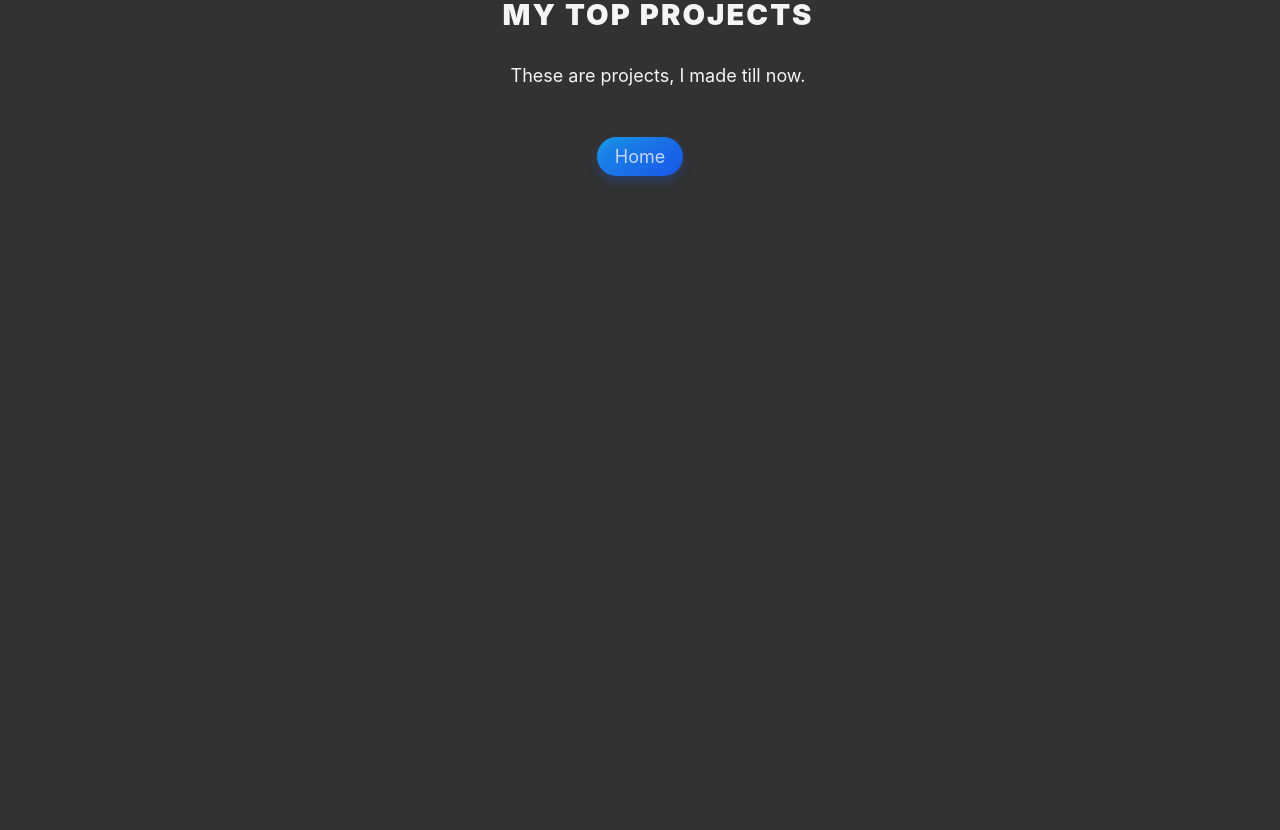
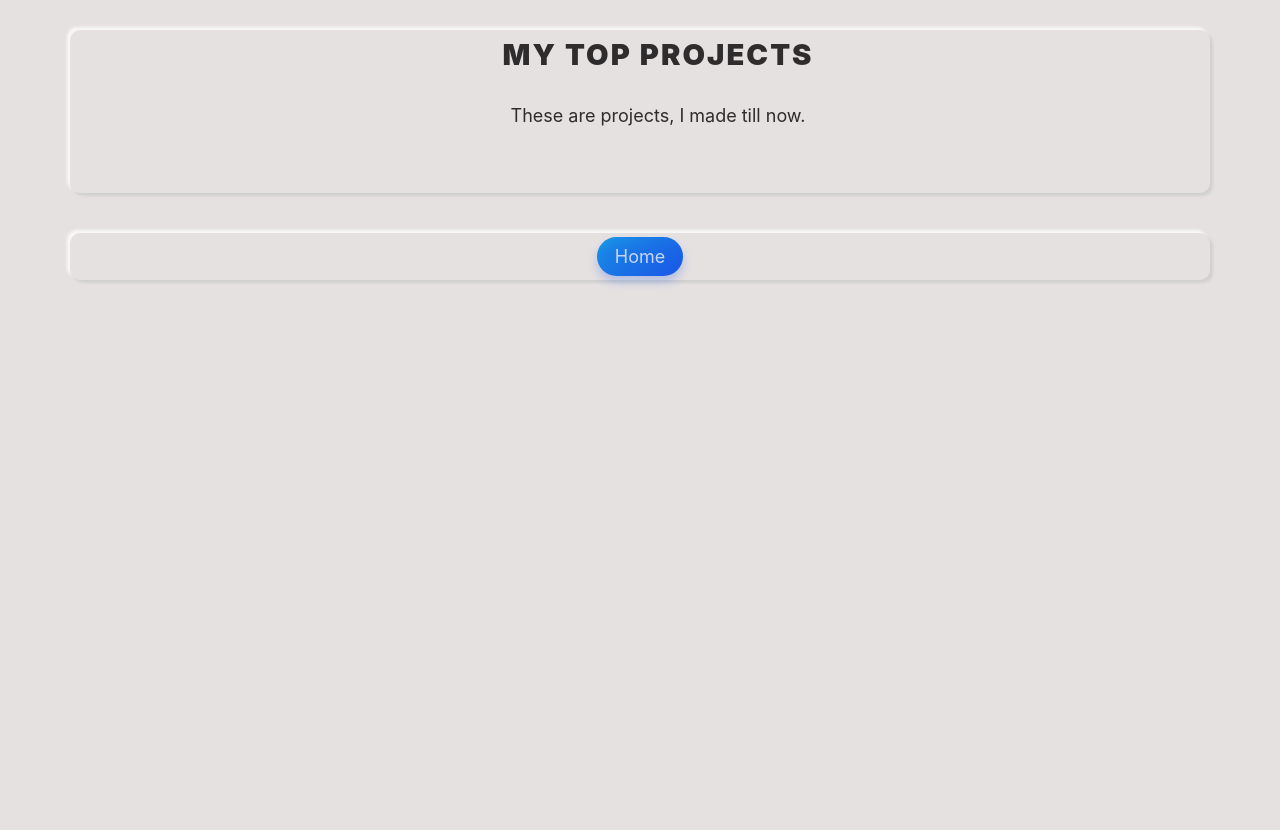
Before and after one commit to ArshadAman/dynamic_portfolio, a Flask app: page /project in a window 1280 px wide. Before the commit the page ends 185 px from the top, so only its background shows below. Run offline with Flask 2, Linux system fonts and the light colour scheme; data that the repository does not hold is empty; some libraries are stand-ins or nearby versions.

Commit message:
Update project.css
just added some neumorphism style and adjusted the margins and size and position of the container

```diff
--- a/static/assets/project.css
+++ b/static/assets/project.css
@@ -1,23 +1,40 @@
 *, *:before, *:after {
     box-sizing: border-box;
+}
+:root{
+    --outer-shadow: 3px 3px 3px #d0d0d0, -3px -3px 3px #f8f8f8;
+    --inner-shadow-0: inset 3px 3px 3px #067c1f, inset -3px -3px 3px #068b23;
+    --inner-shadow: inset 3px 3px 3px #d0d0d0, inset -3px -3px 3px #f8f8f8;
 }
 html {
     font-size: 18px;
     line-height: 1.5;
     font-weight: 300;
-    color: whitesmoke;
+    color: rgb(46, 44, 44);
     font-family: "Nunito Sans", sans-serif;
 }
 body {
     margin: 0;
     padding: 0;
     height: 100vh;
-    background-color:#323232;
-    color: whitesmoke;
+    background-color:#e6e1e1;
+    color: rgb(46, 44, 44);
     background-attachment: fixed;
+    transition: all 0.5s ease;
 }
 .large {
     font-size: 3rem;
+}
+.container{
+    margin: auto;
+    margin-top: 30px;
+    border-radius: 10px;
+    padding: 10px;
+    box-shadow: var(--outer-shadow);
+    transition: all 0.5s ease;
+}
+.container:hover{
+    box-shadow: var(--inner-shadow);
 }
 .content {
     display: flex;
@@ -26,6 +43,9 @@ body {
     align-items: center;
     flex-wrap: wrap;
     max-width: 1500px;
+}
+.form-group{
+    margin-top: 15px;
 }
 p.overview {
     font-size: 16px;
@@ -139,6 +159,9 @@ p.overview {
 .card:nth-child(even):hover .back {
     transform: rotateY(0deg);
 }
+.btn-success:hover{
+    box-shadow: var(--inner-shadow-0);
+}
 .button {
     transform: translateZ(40px);
     cursor: pointer;
@@ -197,6 +220,7 @@ p.overview {
 .container.add {
    margin-top: 40px;
    margin-bottom: 20px;
+   transition: all 0.5s ease;
 }
 
 .review {
```
